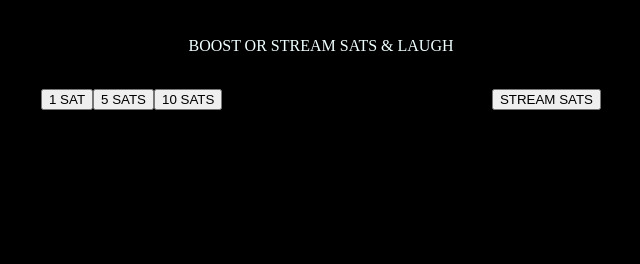
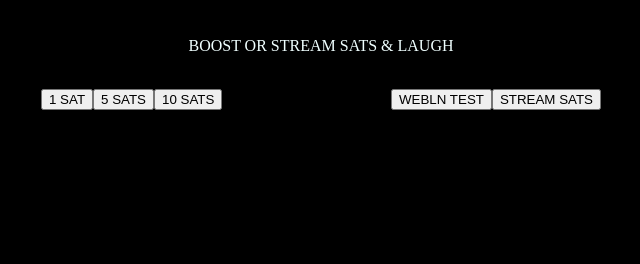
Before and after one commit to pcsubirachs/sats_stream, a Flask app: page / in a window 1280 px wide. Shown: the part 536-800 px from the top of the page, without its empty margins (319-959 px from the left). Run offline with Flask 2, Linux system fonts and the light colour scheme; some libraries are stand-ins or nearby versions.

Commit message:
webLN init

```diff
--- /dev/null
+++ b/package.json
@@ -0,0 +1,5 @@
+{
+  "dependencies": {
+    "webln": "^0.2.2"
+  }
+}
--- a/web_app/routes.py
+++ b/web_app/routes.py
@@ -8,3 +8,7 @@ sats = Blueprint("sats", __name__)
 @sats.route("/", methods=['POST', 'GET'])
 def index():
     return render_template('index.html')
+
+@sats.route("/webln", methods=['POST', 'GET'])
+def webln():
+    return render_template('test.html')
--- a/web_app/templates/index.html
+++ b/web_app/templates/index.html
@@ -3,6 +3,10 @@
 	<head>
 		<title>Sats Stream</title>
 		<link rel="stylesheet" href="static/assets/css/main.css">
+		<script src="https://unpkg.com/webln@0.2.0/dist/webln.min.js"
+			integrity="sha384-mTReBqbhPO7ljQeIoFaD1NYS2KiYMwFJhUNpdwLj+VIuhhjvHQlZ1XpwzAvd93nQ"
+			crossorigin="anonymous">
+		</script>
 	</head>
 <body>
 
@@ -25,6 +29,22 @@
 	<form action="/stream" method="GET" style="float:right;">
     	<input type="submit" value="STREAM SATS" name="send_btc">
     </form>
+	<form action="/webln" method="GET" style="float:right;">
+    	<input type="submit" value="WEBLN TEST" name="send_btc">
+    </form>
+
+	<!--import { requestProvider } from 'webln';
+
+	WebLN.requestProvider(/* ... */);
+
+	try {
+	  const webln = await requestProvider();
+	  // Now you can call all of the webln.* methods
+	}
+	catch(err) {
+	  // Tell the user what went wrong
+	  alert(err.message);
+	} -->
 
 
 </body>
```
Also changed, not shown: web_app/templates/test.html (added, +16 -0 lines), 1 other file.
